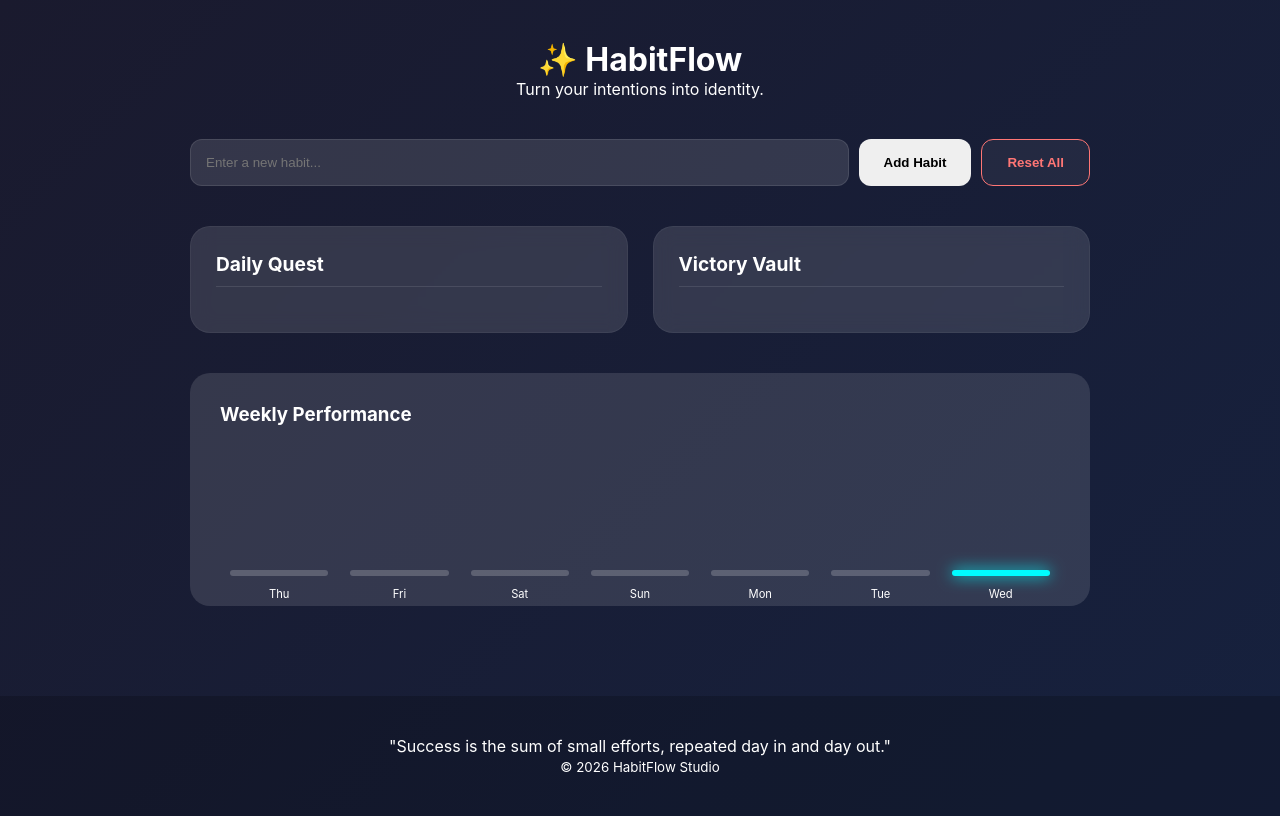
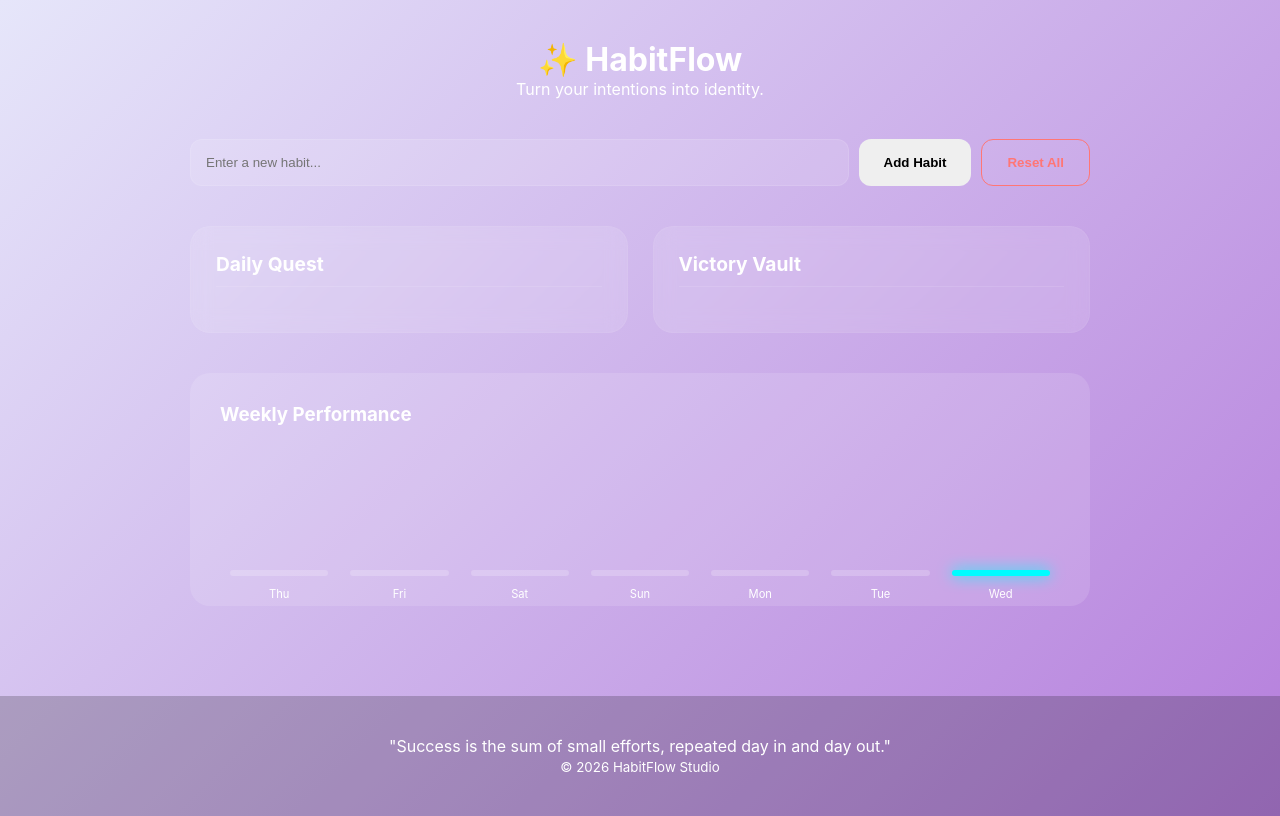
Before and after one commit to jigyashu951/my-django-site, a Django app: page / in a window 1280 px wide. Run offline with Django 5.2, Linux system fonts and the light colour scheme.

Commit message:
Update index.html

```diff
--- a/templates/index.html
+++ b/templates/index.html
@@ -24,7 +24,7 @@
 
     body {
         font-family: 'Inter', sans-serif;
-        background: linear-gradient(135deg, #1a1a2e 0%, #16213e 100%);
+        background: linear-gradient(135deg, #e6e6fa 0%, #b57edc 100%);
         color: var(--text);
         min-height: 100vh;
         display: flex;
```
